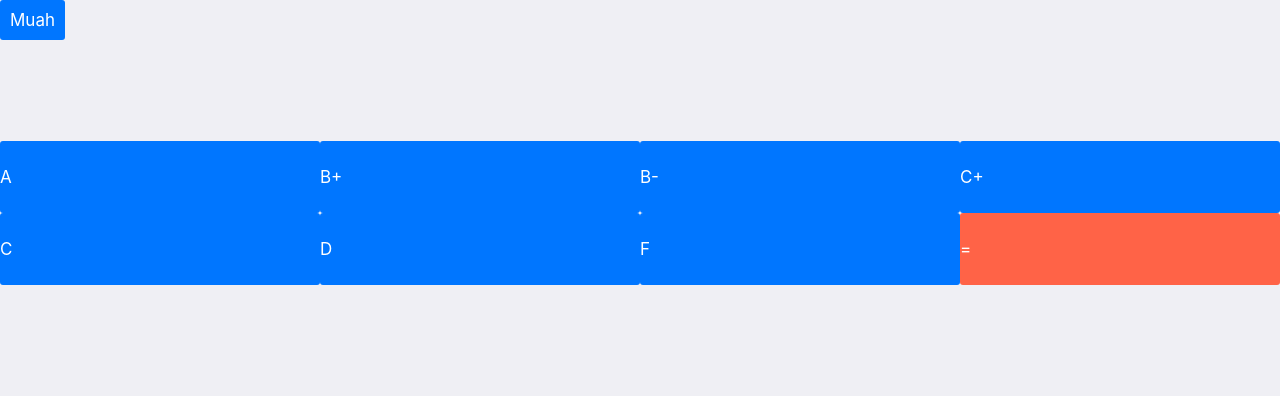
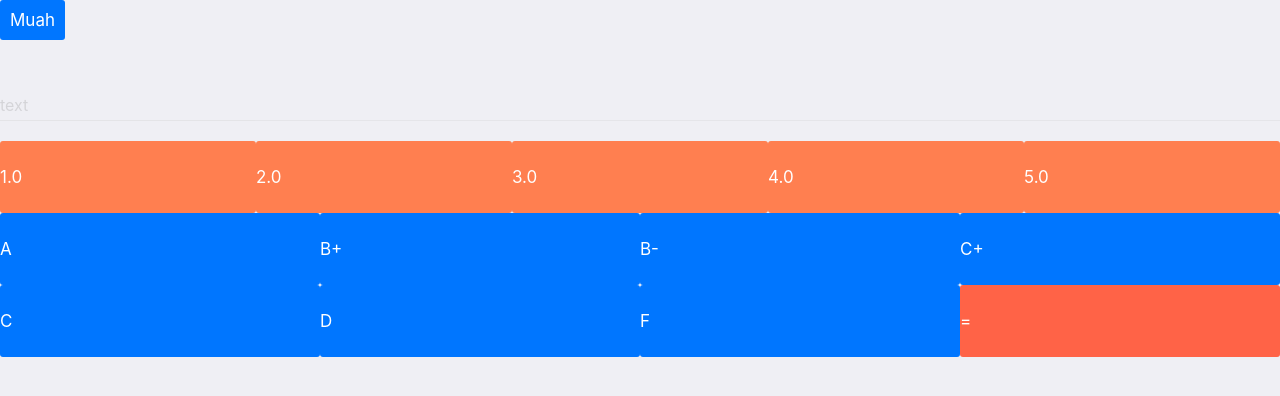
Before and after one commit to ynna-m/ITelectivePreFi_Project, a website: page qpicalculator/index.html in a window 1280 px wide. Drawn offline with Linux system fonts and the light colour scheme.

Commit message:
units added

```diff
--- a/qpicalculator/index.html
+++ b/qpicalculator/index.html
@@ -3,10 +3,10 @@
   <head>
     <link rel="stylesheet" href="\css\onsenui.min.css">
     <link rel="stylesheet" href="\css\onsen-css-components.min.css">
-    <link rel="stylesheet" href="\css\custom-css.css">
+    <!--   <link rel="stylesheet" href="\css\custom-css.css"> -->
     <script src="\js\onsenui.min.js"></script>
   <script src="\js\my-script.js"></script>
-  <!--    <script src="\js\angular-onsenui.js"></script> -->
+  <!--    <script src="\js\angular-onsenui.min.js"></script> -->
   </head>
   <body>
     <ons-page>
@@ -15,11 +15,38 @@
       <div class="space" style="width:100%;height:50px;">
 
       </div>
-      <ons-input id="input" class="right" style="width:100%;height:">
-    </ons-input>
+      <div><input type="text" class="text-input text-input--underbar" placeholder="text" value="" style="width:100%;font-sizetext-align:right;" disabled></div>
     <div class="space" style="width:100%;height:20px;">
 
     </div>
+    <ons-row>
+      <ons-col>
+        <div class="Demo">
+          <ons-button type="button" id="one" name="one" style="width:100%;padding:20px 0px;background-color:coral">1.0</button>
+
+        </div>
+      </ons-col>
+      <ons-col>
+        <div class="Demo">
+          <ons-button type="button" id="two" name="two" style="width:100%;padding:20px 0px;background-color:coral">2.0</button>
+        </div>
+      </ons-col>
+      <ons-col>
+        <div class="Demo">
+          <ons-button type="button" id="three" name="three" style="width:100%;padding:20px 0px;background-color:coral">3.0</button>
+        </div>
+      </ons-col>
+      <ons-col>
+        <div class="Demo">
+          <ons-button type="button" id="four" name="four" style="width:100%;padding:20px 0px;background-color:coral">4.0</button>
+        </div>
+      </ons-col>
+      <ons-col>
+        <div class="Demo">
+          <ons-button type="button" id="five" name="five" style="width:100%;padding:20px 0px;background-color:coral">5.0</button>
+        </div>
+      </ons-col>
+    </ons-row>
       <ons-row>
         <ons-col>
           <div class="Demo">
```
